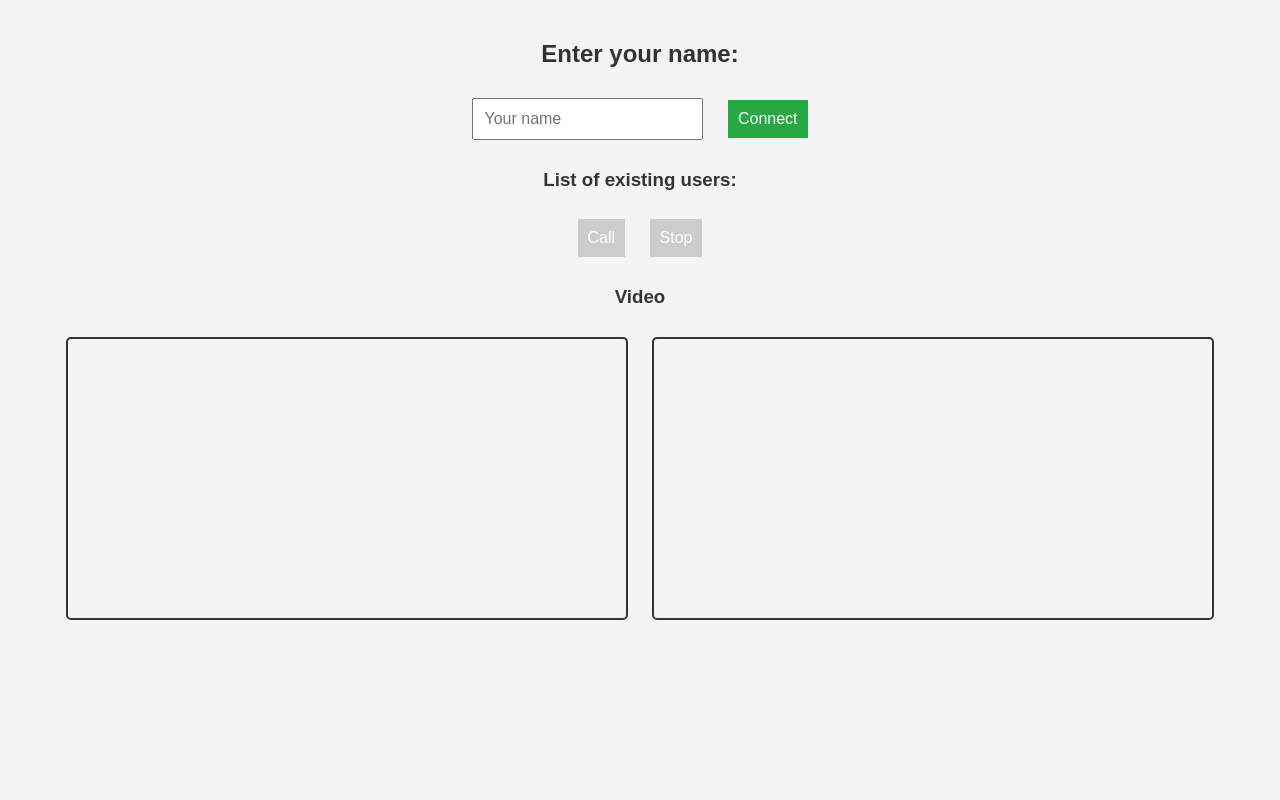
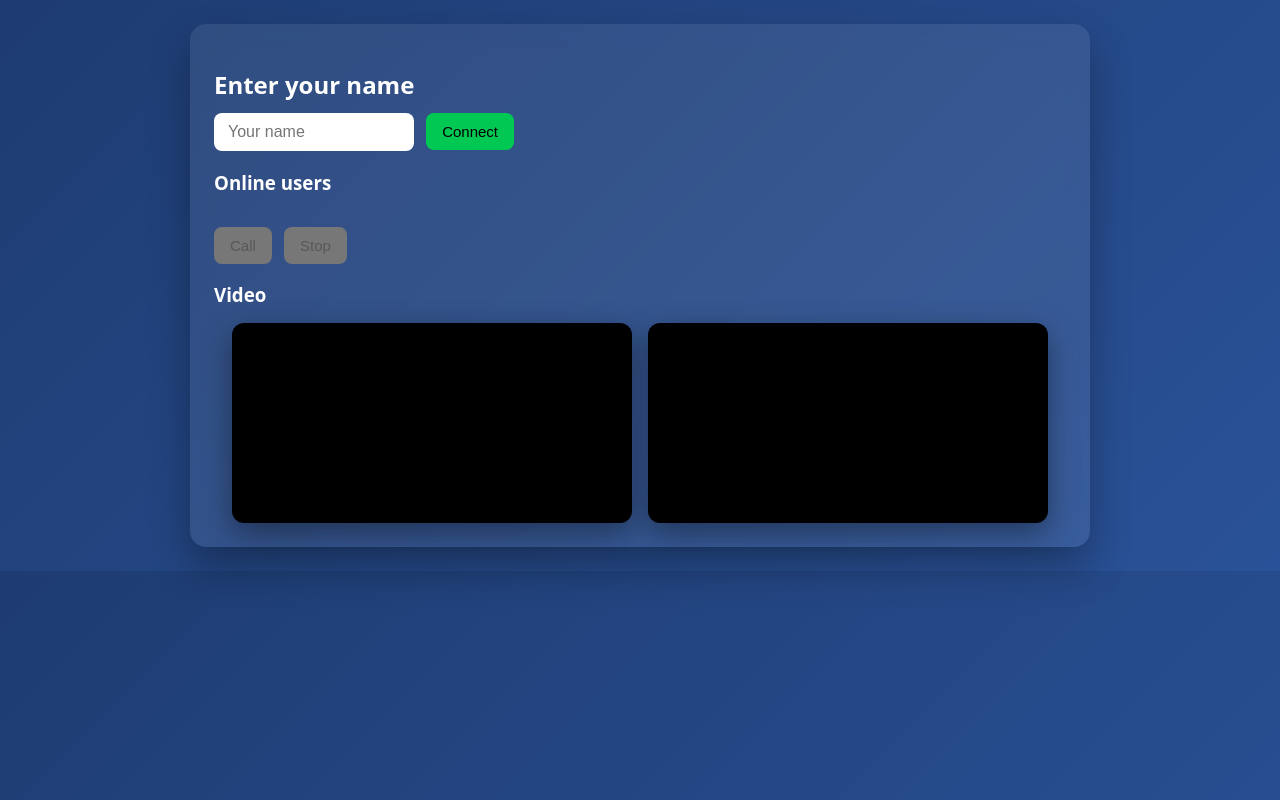
Before and after one commit to ngthdong/WebRTC, a website: page public/index.html in a window 1280 px wide. Drawn offline with Linux system fonts and the light colour scheme.

Commit message:
refactor: seperate HTML and CSS files

```diff
--- a/public/index.html
+++ b/public/index.html
@@ -4,68 +4,28 @@
     <meta charset="UTF-8">
     <meta name="viewport" content="width=device-width, initial-scale=1.0">
     <title>WebRTC Call</title>
-    <style>
-        body {
-            font-family: Arial, sans-serif;
-            text-align: center;
-            background-color: #f4f4f4;
-            margin: 0;
-            padding: 20px;
-        }
-        h2, h3 {
-            color: #333;
-        }
-        input, button {
-            padding: 10px;
-            margin: 10px;
-            font-size: 16px;
-        }
-        button {
-            background-color: #28a745;
-            color: white;
-            border: none;
-            cursor: pointer;
-        }
-        button:disabled {
-            background-color: #ccc;
-            cursor: not-allowed;
-        }
-        #clientList {
-            list-style: none;
-            padding: 0;
-        }
-        #clientList li {
-            background: white;
-            padding: 10px;
-            margin: 5px;
-            cursor: pointer;
-            border-radius: 5px;
-            box-shadow: 0 0 5px rgba(0, 0, 0, 0.2);
-        }
-        video {
-            width: 45%;
-            max-height: 300px;
-            margin: 10px;
-            border: 2px solid #333;
-            border-radius: 5px;
-        }
-    </style>
+    <link rel="stylesheet" href="style.css">
 </head>
 <body>
-
-    <h2>Enter your name:</h2>
+    <div class="container">
+        <h2>Enter your name</h2>
         <input type="text" id="nameInput" placeholder="Your name">
         <button onclick="register()">Connect</button>
 
-    <h3>List of existing users:</h3>
+        <h3>Online users</h3>
         <ul id="clientList"></ul>
 
+        <div class="controls">
             <button id="callButton" disabled>Call</button>
             <button id="hangupButton" disabled>Stop</button>
+        </div>
 
         <h3>Video</h3>
-    <video id="localVideo" autoplay playsinline></video>
+        <div class="videos">
+            <video id="localVideo" autoplay playsinline muted></video>
             <video id="remoteVideo" autoplay playsinline></video>
+        </div>
+    </div>
 
     <script src="app.js"></script>
 </body>
--- /dev/null
+++ b/public/style.css
@@ -0,0 +1,107 @@
+* {
+    box-sizing: border-box;
+}
+
+body {
+    font-family: system-ui, -apple-system, BlinkMacSystemFont, "Segoe UI", Roboto, sans-serif;
+    background: linear-gradient(135deg, #1e3c72, #2a5298);
+    color: #fff;
+    margin: 0;
+    padding: 24px;
+}
+
+h2, h3 {
+    margin-bottom: 12px;
+    font-weight: 600;
+}
+
+.container {
+    max-width: 900px;
+    margin: 0 auto;
+    background: rgba(255, 255, 255, 0.08);
+    backdrop-filter: blur(10px);
+    border-radius: 16px;
+    padding: 24px;
+    box-shadow: 0 20px 40px rgba(0, 0, 0, 0.3);
+}
+
+input {
+    padding: 10px 14px;
+    border-radius: 8px;
+    border: none;
+    outline: none;
+    font-size: 16px;
+    margin-right: 8px;
+    width: 200px;
+}
+
+button {
+    padding: 10px 16px;
+    font-size: 15px;
+    border-radius: 8px;
+    border: none;
+    cursor: pointer;
+    font-weight: 500;
+    transition: all 0.2s ease;
+}
+
+button:hover:not(:disabled) {
+    transform: translateY(-1px);
+    opacity: 0.9;
+}
+
+button:disabled {
+    background: #777;
+    cursor: not-allowed;
+}
+
+button:not(:disabled) {
+    background: #00c853;
+    color: #000;
+}
+
+#clientList {
+    list-style: none;
+    padding: 0;
+    margin: 16px 0;
+    display: grid;
+    grid-template-columns: repeat(auto-fill, minmax(150px, 1fr));
+    gap: 10px;
+}
+
+#clientList li {
+    background: rgba(255, 255, 255, 0.15);
+    padding: 10px;
+    border-radius: 10px;
+    cursor: pointer;
+    text-align: center;
+    transition: background 0.2s;
+}
+
+#clientList li:hover {
+    background: rgba(255, 255, 255, 0.25);
+}
+
+.controls {
+    margin: 16px 0;
+}
+
+.controls button {
+    margin-right: 8px;
+}
+
+.videos {
+    display: flex;
+    gap: 16px;
+    justify-content: center;
+    margin-top: 16px;
+    flex-wrap: wrap;
+}
+
+video {
+    width: 100%;
+    max-width: 400px;
+    background: black;
+    border-radius: 12px;
+    box-shadow: 0 10px 30px rgba(0, 0, 0, 0.4);
+}
```
Lines whose indentation alone changed are shown as unchanged.
